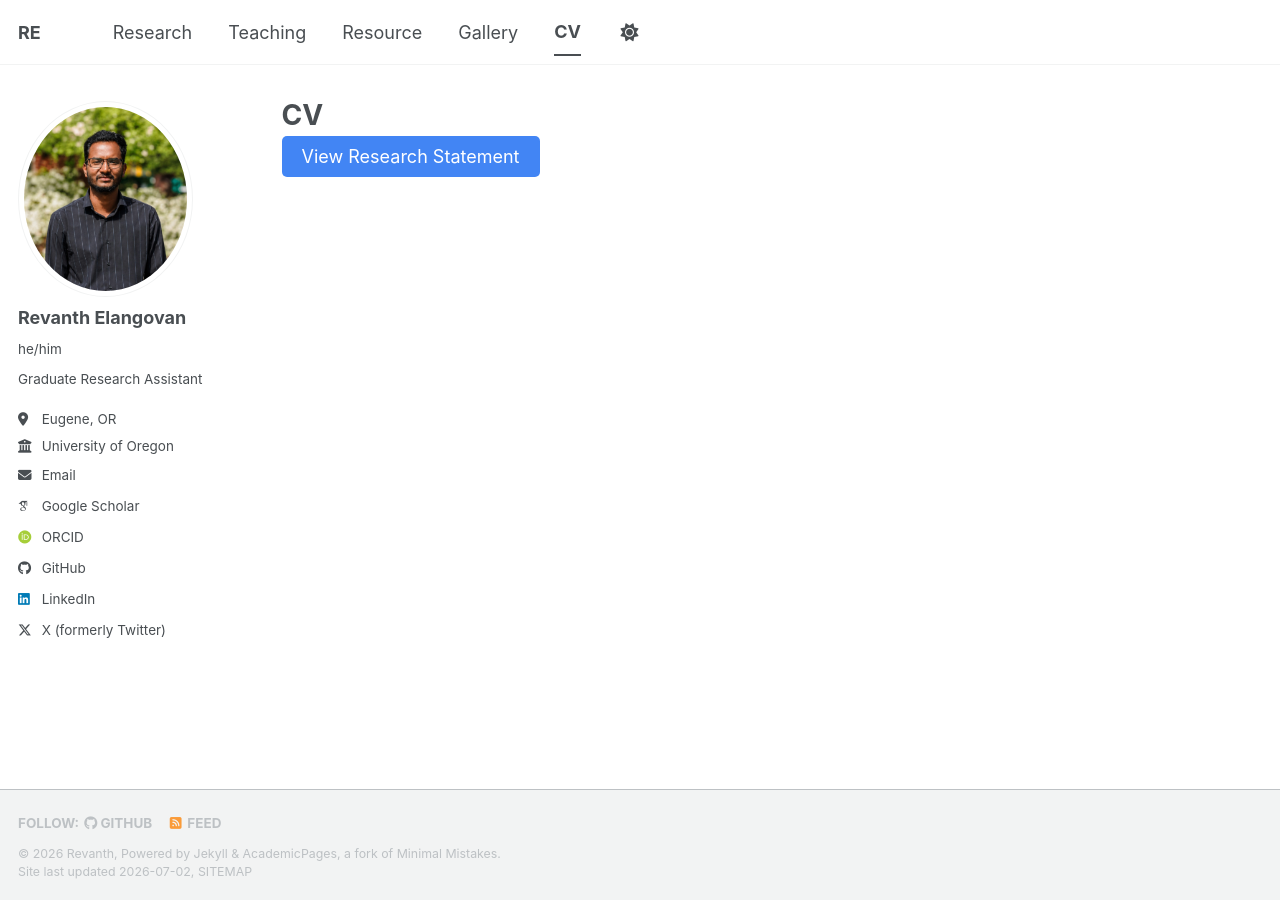
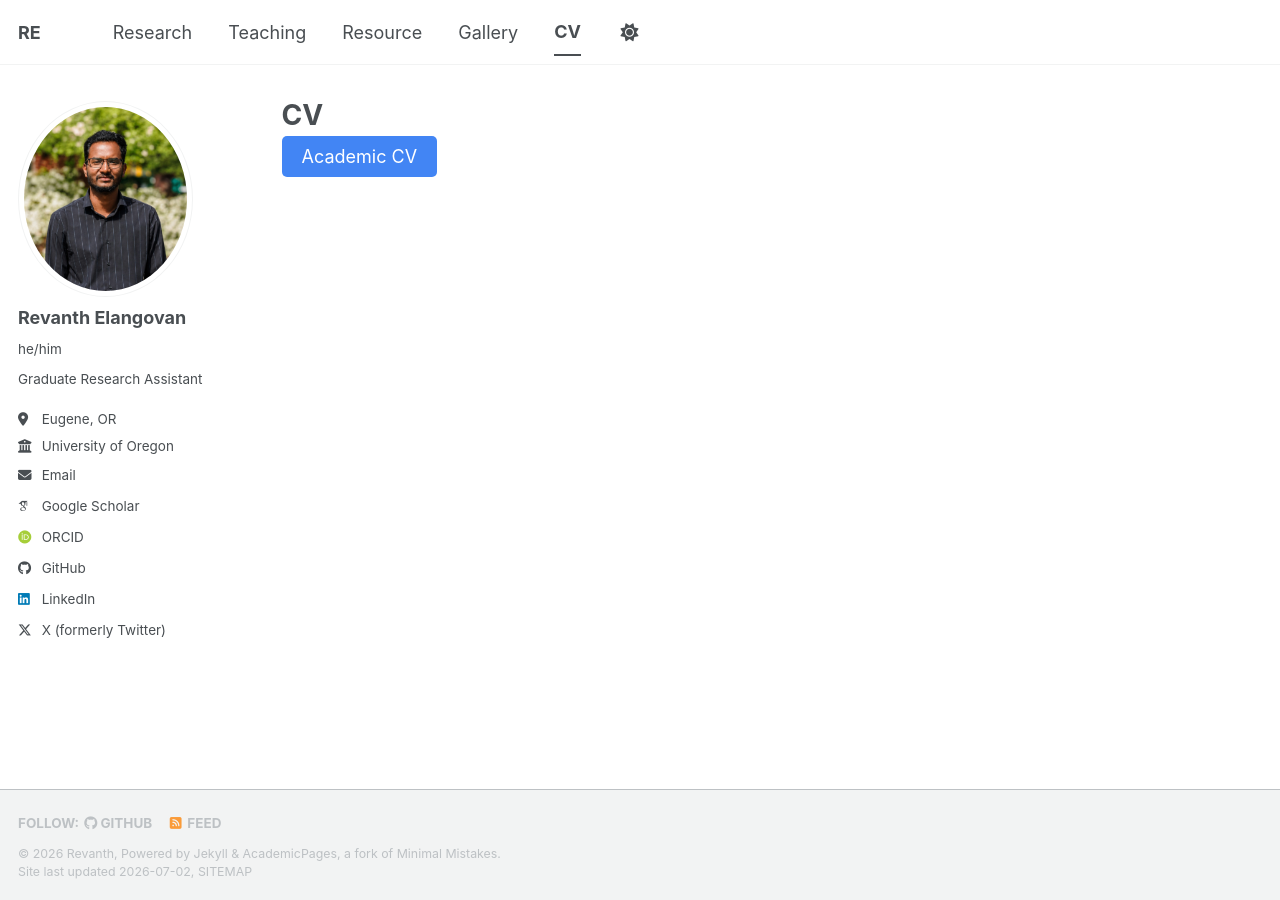
Before and after one commit to Revanth27-08/Revanth27-08.github.io, a Jekyll site: the page built from _pages/cv.html, in a window 1280 px wide. Built offline with Jekyll 4.4.1, drawn with Linux system fonts in a browser that asks for light colours; some web fonts are replaced; a script bundle is joined from its source files by our own code; library files that are not in the unit come from our copies.

Commit message:
Update cv.html

```diff
--- a/_pages/cv.html
+++ b/_pages/cv.html
@@ -10,5 +10,5 @@ author_profile: true
 <a href="https://docs.google.com/document/d/1kYqs1Q5ldIqbHu-obehcNvTFC8asjQ-eMkTBRGr_ak0/edit?usp=sharing"
    target="_blank"
    style="padding:10px 20px; background:#4285F4; color:white; text-decoration:none; border-radius:5px;">
-   View Research Statement
+   Academic CV
 </a>
```
